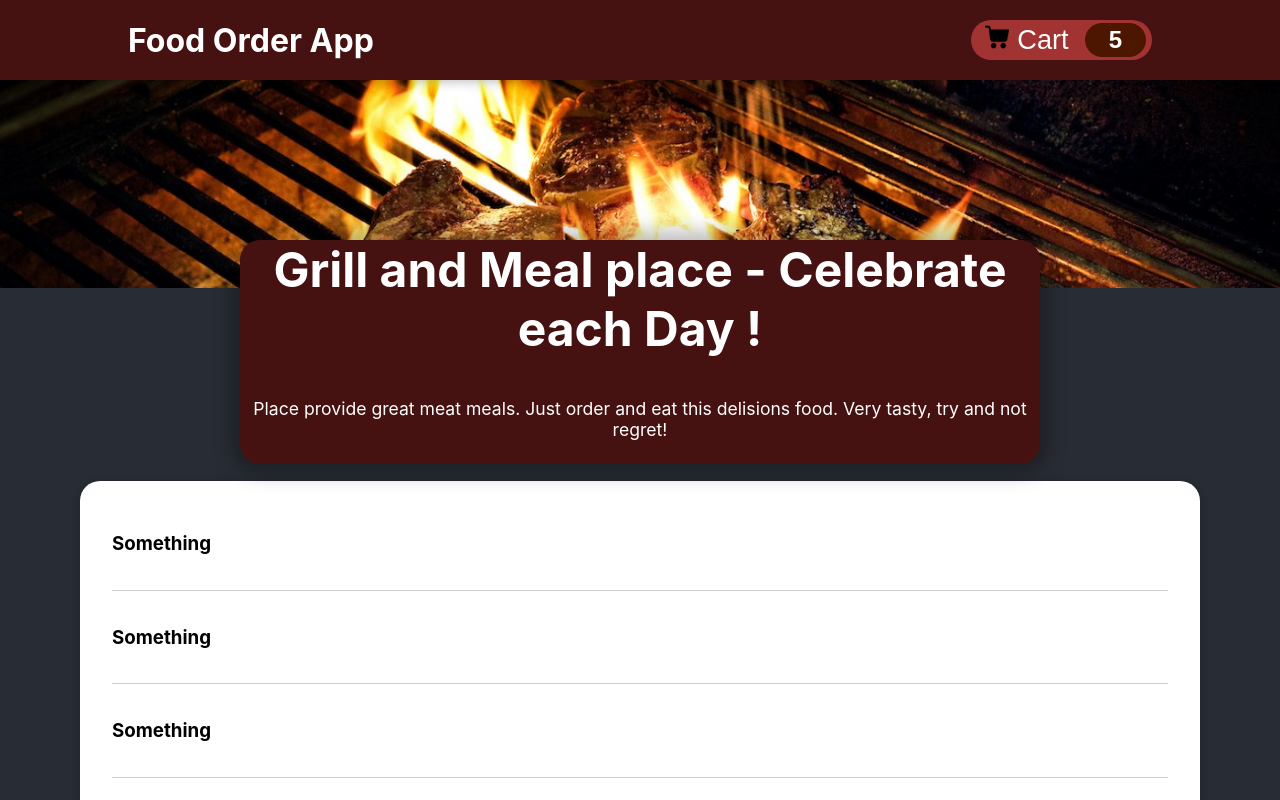
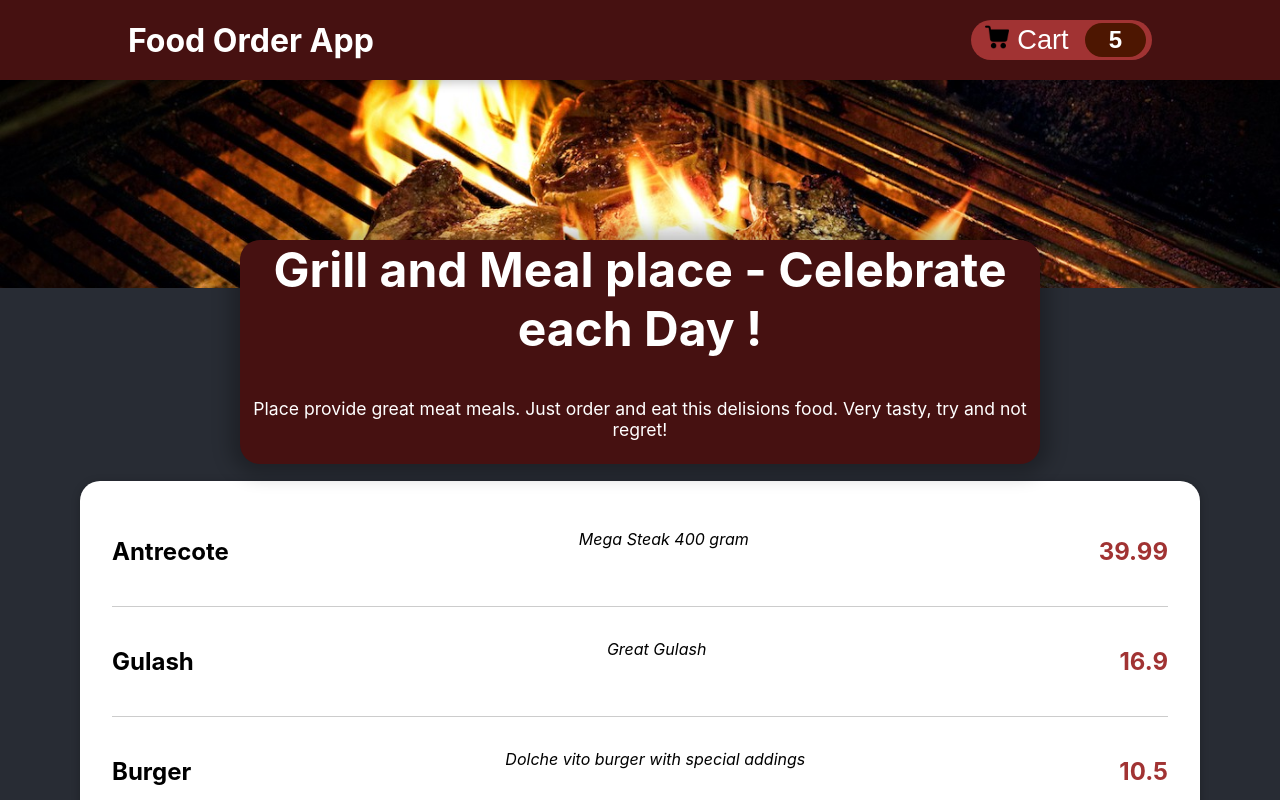
Before and after one commit to michael-ryk/p-food-order, a React (Create React App) app: page / in a window 1280 px wide. Shown: the top 800 px of the page. Built offline with nearby package versions, Linux system fonts and the light colour scheme.

Commit message:
Display all props for Food Item

```diff
--- a/src/components/Food/AvailableFood.jsx
+++ b/src/components/Food/AvailableFood.jsx
@@ -9,7 +9,7 @@ const AvailableFood = () => {
       <Card>
         <ul>
           {DUMMY_FOOD.map(item => {
-            return <li><FoodItem props={item.name}/></li>})
+            return <FoodItem key={item.id} {...item}/>})
             }
         </ul>
       </Card>
--- a/src/components/Food/FoodItem/FoodItem.jsx
+++ b/src/components/Food/FoodItem/FoodItem.jsx
@@ -1,11 +1,13 @@
 import classes from './FoodItem.module.css';
 
-const FoodItem = props => {
+const FoodItem = ({name, description, price}) => {
 
   return (
     <li>
       <div className={classes.food}>
-        <h3>Something</h3>
+        <h3 className={classes.food__name}>{name}</h3>
+        <p className={classes.food__description}>{description}</p>
+        <p className={classes.food__price}>{price}</p>
       </div>
     </li>
   );
--- a/src/components/Food/FoodItem/FoodItem.module.css
+++ b/src/components/Food/FoodItem/FoodItem.module.css
@@ -5,3 +5,17 @@
   padding-bottom: 1rem;
   border-bottom: 1px solid #ccc;
 }
+
+.food__name {
+  font-size: 1.5rem;
+}
+
+.food__description {
+  font-style: italic;
+}
+
+.food__price {
+  font-weight: bold;
+  color: #A13333;
+  font-size: 1.5rem;
+}
```
